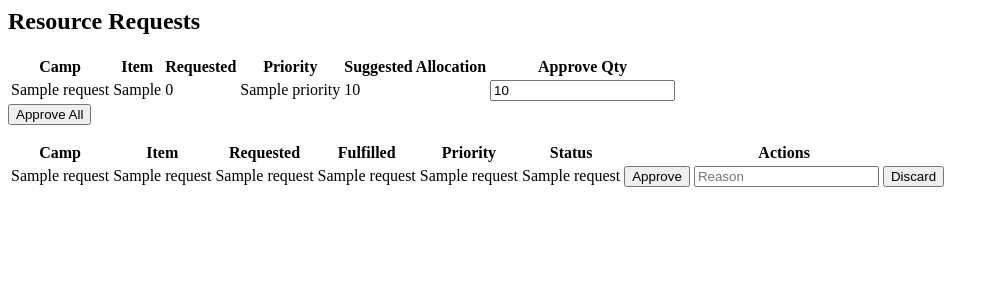
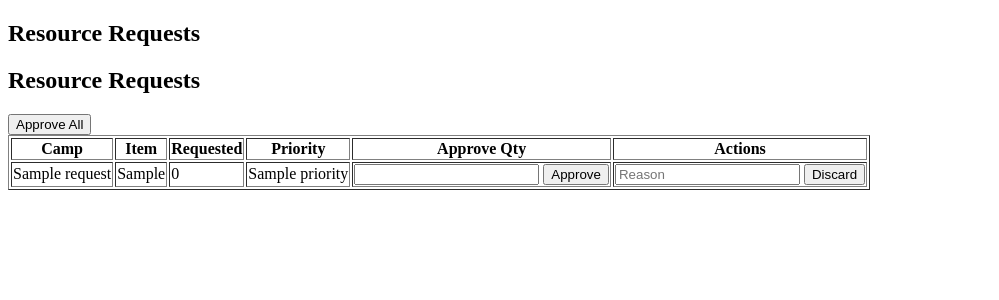
Before and after one commit to Vrutik-0/Fair-Share-Disaster_Relief_System, a Flask app: template templates/requests/admin_requests.html in a window 1280 px wide. Shown: the top 300 px of the page, without its empty margins (0-999 px from the left). Run offline with Flask 3, Linux system fonts and the light colour scheme; the template is opened without the code that fills it: most values are stand-ins (such as "Sample title", 1, 10 or a date in 2020).

Commit message:
Fix Discard Button with db and proper ui for approve request

```diff
--- a/app.py
+++ b/app.py
@@ -532,10 +532,13 @@ def discard_request():
     if session.get("role") != "admin":
         return redirect(url_for("login"))
 
+    print("DISCARD FORM DATA:", request.form)
+
     raw_id = request.form.get("request_id", "").strip()
     note = request.form.get("admin_note", "").strip()
 
     if not raw_id.isdigit() or not note:
+        print("INVALID DISCARD INPUT")
         return redirect(url_for("admin_requests"))
 
     request_id = int(raw_id)
@@ -555,7 +558,10 @@ def discard_request():
     cur.close()
     conn.close()
 
+    print("REQUEST DISCARDED:", request_id)
+
     return redirect(url_for("admin_requests"))
+
 
 
 @app.route("/admin/requests/approve-all", methods=["POST"])
--- a/templates/requests/admin_requests.html
+++ b/templates/requests/admin_requests.html
@@ -1,13 +1,29 @@
-<h2>Resource Requests</h2>
+<!DOCTYPE html>
+<html lang="en">
+<head>
+    <meta charset="UTF-8">
+    <meta name="viewport" content="width=device-width, initial-scale=1.0">
+    <title>Document</title>
+</head>
+<body>
+    <h2>Resource Requests</h2>
 <form method="POST" action="{{ url_for('approve_all_requests') }}">
-<table>
+<div>
+
+    <h2>Resource Requests</h2>
+
+<form method="POST" action="{{ url_for('approve_all_requests') }}">
+  <button type="submit"> Approve All</button>
+</form>
+
+<table border="1">
 <tr>
   <th>Camp</th>
   <th>Item</th>
   <th>Requested</th>
   <th>Priority</th>
-  <th>Suggested Allocation</th>
   <th>Approve Qty</th>
+  <th>Actions</th>
 </tr>
 
 {% for r in requests %}
@@ -17,57 +33,28 @@
   <td>{{ r.quantity_needed - r.fulfilled_quantity }}</td>
   <td>{{ r.priority }}</td>
 
-  <td>{{ r.suggested_qty }}</td>
+  <td>
+    <form method="POST" action="{{ url_for('auto_approve_request') }}">
+      <input type="hidden" name="request_id" value="{{ r.request_id }}">
+      <input type="number" name="allocated_quantity" min="0">
+      <button type="submit">Approve</button>
+    </form>
+  </td>
 
   <td>
-    <input type="number"
-           name="alloc_{{ r.request_id }}"
-           value="{{ r.suggested_qty }}"
-           min="0">
+    <form method="POST" action="{{ url_for('discard_request') }}">
+      <input type="hidden" name="request_id" value="{{ r.request_id }}">
+      <input type="text" name="admin_note" placeholder="Reason" required>
+      <button type="submit">Discard</button>
+    </form>
   </td>
+
 </tr>
 {% endfor %}
 </table>
 
-<button type="submit"> Approve All</button>
-</form>
 
+</div>
 
-<table>
-<tr>
-    <th>Camp</th>
-    <th>Item</th>
-    <th>Requested</th>
-    <th>Fulfilled</th>
-    <th>Priority</th>
-    <th>Status</th>
-    <th>Actions</th>
-</tr>
-
-{% for r in requests %}
-<tr>
-    <td>{{ r[1] }}</td>
-    <td>{{ r[2] }}</td>
-    <td>{{ r[3] }}</td>
-    <td>{{ r[4] }}</td>
-    <td>{{ r[5] }}</td>
-    <td>{{ r[6] }}</td>
-    <td>
-
-        <!-- APPROVE -->
-        <form method="POST" action="{{ url_for('auto_approve_request') }}" style="display:inline;">
-            <input type="hidden" name="request_id" value="{{ r[0] }}">
-            <button type="submit">Approve</button>
-        </form>
-
-        <!-- DISCARD -->
-        <form method="POST" action="{{ url_for('discard_request') }}" style="display:inline;">
-            <input type="hidden" name="request_id" value="{{ r[0] }}">
-            <input type="text" name="admin_note" placeholder="Reason" required>
-            <button type="submit">Discard</button>
-        </form>
-
-    </td>
-</tr>
-{% endfor %}
-</table>
+</body>
+</html>
```
